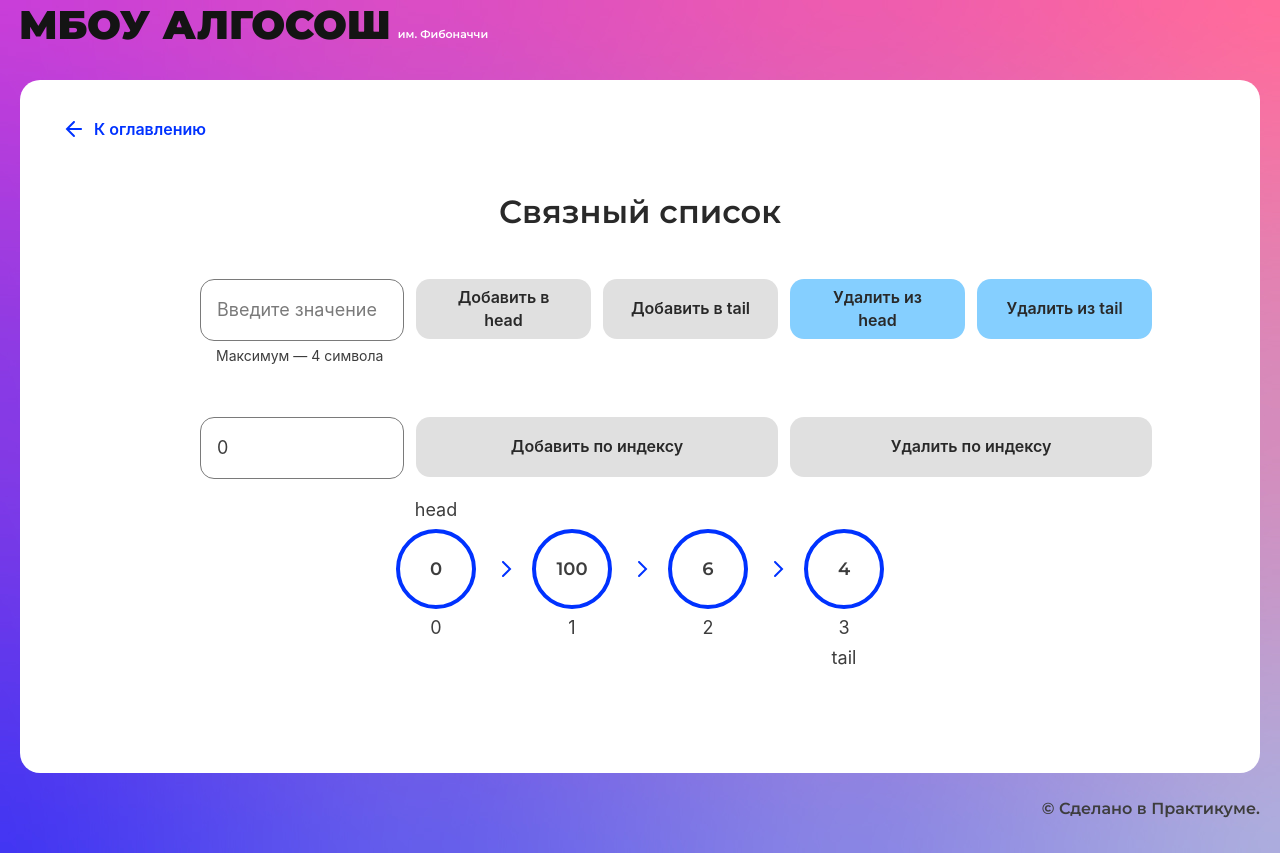
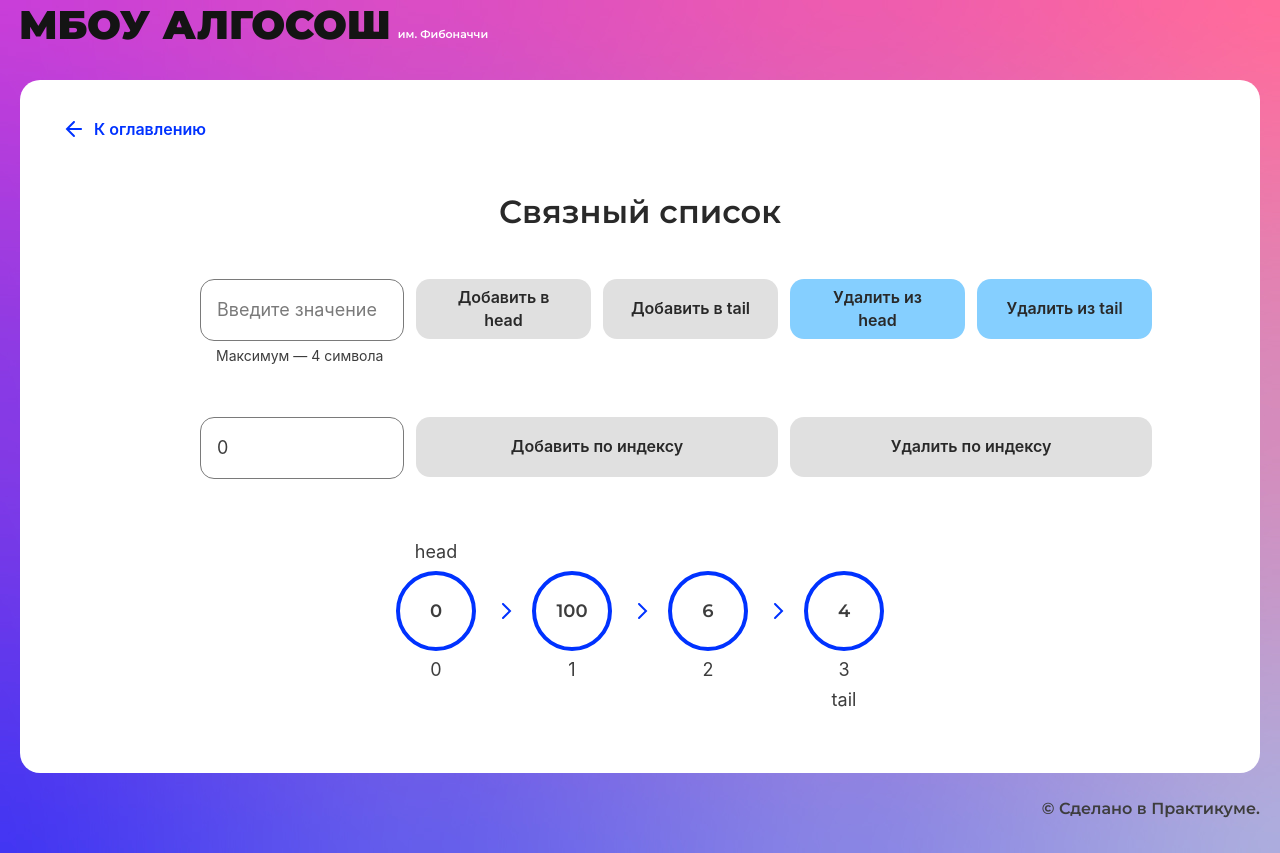
Before and after one commit to Zdthns/algoritm, a React (Create React App) app: page /list in a window 1280 px wide. Built offline with nearby package versions, Linux system fonts and the light colour scheme.

Commit message:
fix style

```diff
--- a/src/components/form/style.module.css
+++ b/src/components/form/style.module.css
@@ -7,12 +7,6 @@
   min-width: 952px;
 }
 
-
-.button_full {
-  display: block;
-  width: 100%;
-
-}
 
 
 .container {
--- a/src/components/list-page/style.module.css
+++ b/src/components/list-page/style.module.css
@@ -4,7 +4,7 @@
   max-width: 100%;
   gap: 15px;
   justify-content: center;
-  margin: 0 auto;
+  margin: 80px auto;
 }
 
 .circle {
```
